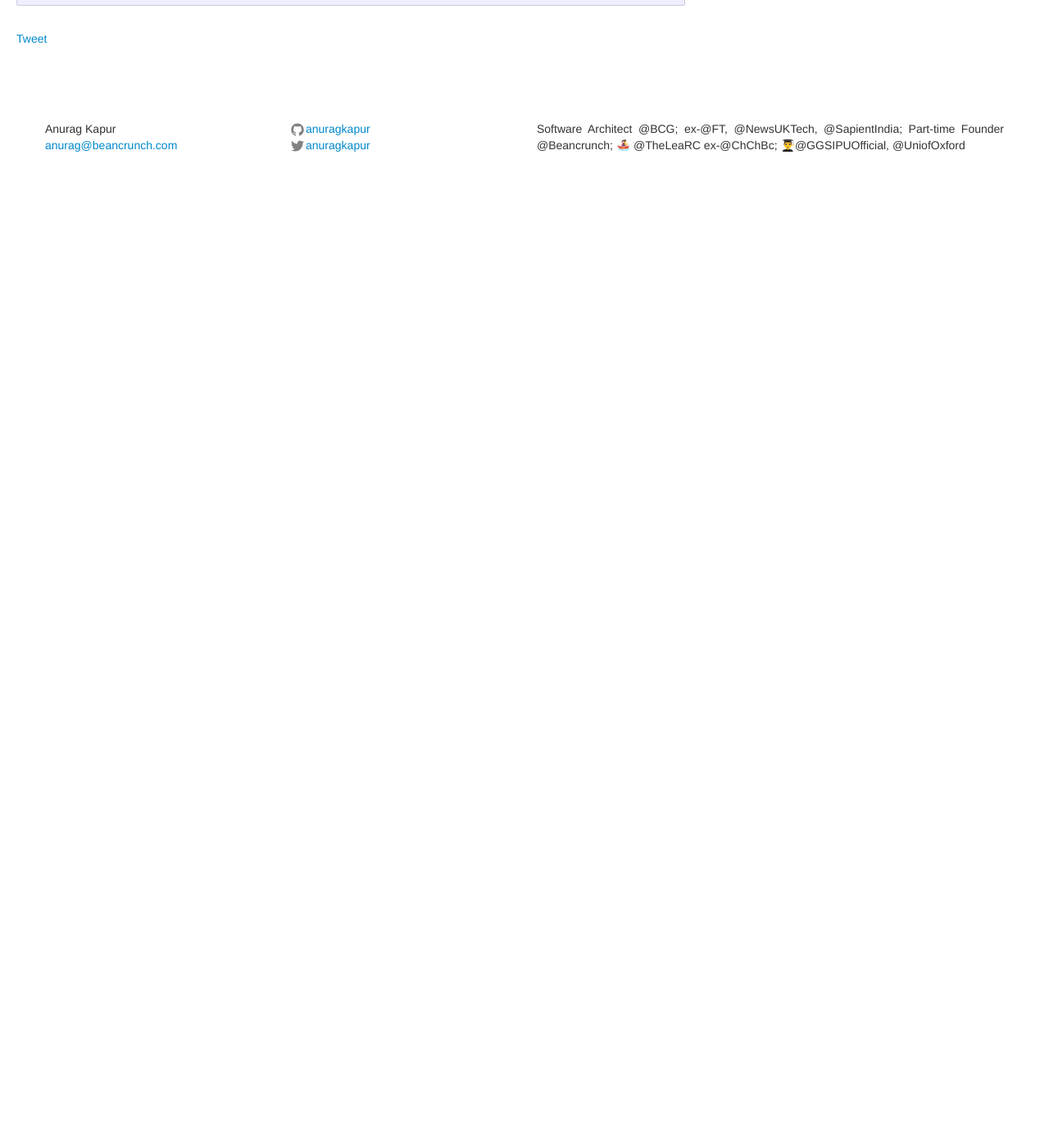
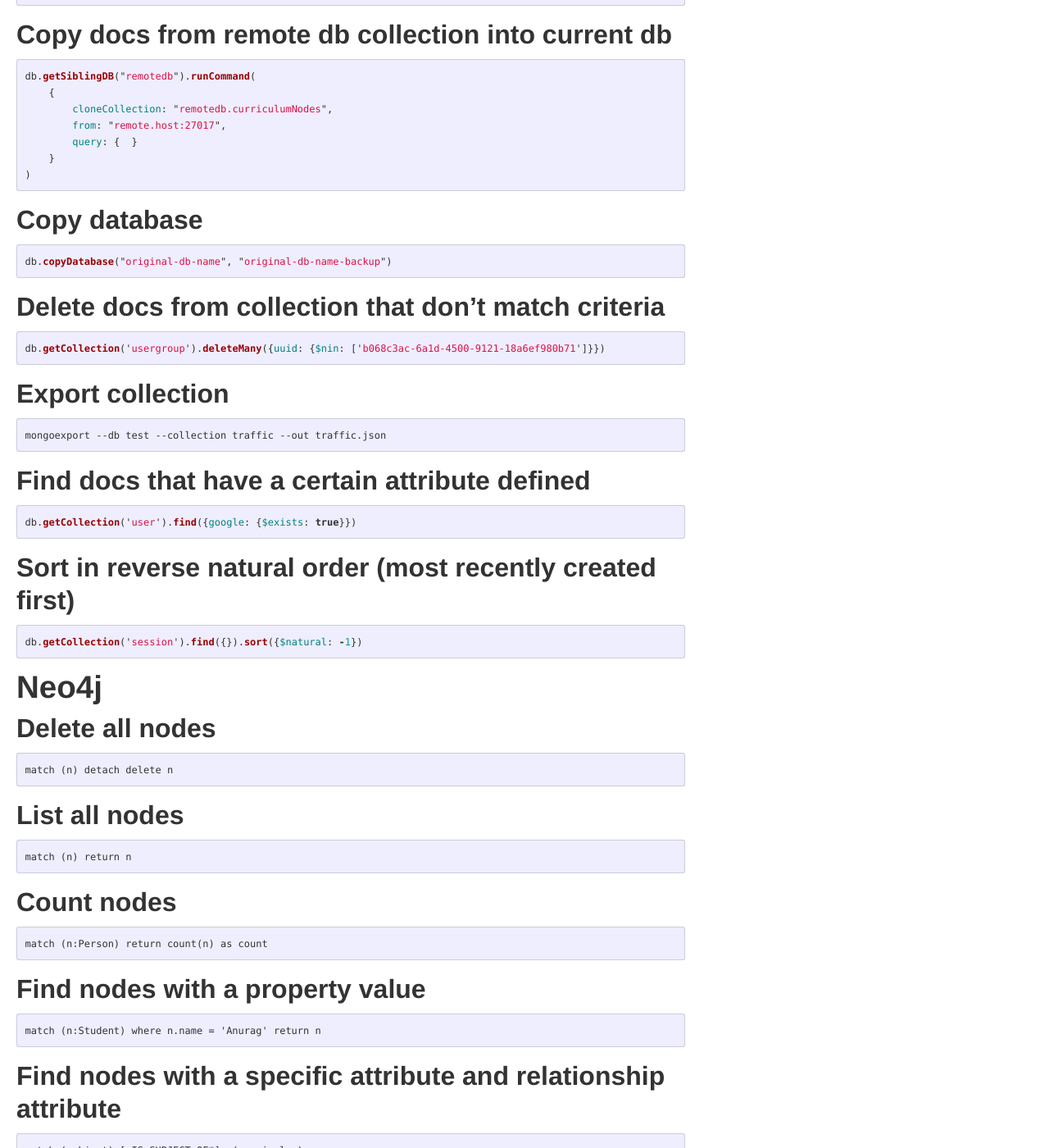
Before and after one commit to anuragkapur/anuragkapur.github.io, a Jekyll site: the page built from blog/cheat-sheets/_posts/2017-08-21-db-cheat-sheet.md, in a window 1280 px wide and 1400 px high, scrolled down 1870 px. Shown: the whole window at 82% size. Built offline with Jekyll 4.4.1, drawn with Linux system fonts in a browser that asks for light colours; comment, search, counter and statistics services are not loaded; before the commit the page ends 2077 px from its top, so only the background shows below that; some of the changed text lies outside the part shown.

Commit message:
Add mongod copy db + a bunch of neo4j commands

````diff
--- a/blog/cheat-sheets/_posts/2017-08-21-db-cheat-sheet.md
+++ b/blog/cheat-sheets/_posts/2017-08-21-db-cheat-sheet.md
@@ -86,3 +86,83 @@
 system.users
 system.version
 ```
+
+## Copy docs from remote db collection into current db
+```javascript
+db.getSiblingDB("remotedb").runCommand(
+    {
+        cloneCollection: "remotedb.curriculumNodes",
+        from: "remote.host:27017",
+        query: {  }
+    }
+)
+```
+
+## Copy database
+```javascript
+db.copyDatabase("original-db-name", "original-db-name-backup")
+```
+
+## Delete docs from collection that don't match criteria
+```javascript
+db.getCollection('usergroup').deleteMany({uuid: {$nin: ['b068c3ac-6a1d-4500-9121-18a6ef980b71']}})
+```
+
+## Export collection
+```
+mongoexport --db test --collection traffic --out traffic.json
+```
+
+## Find docs that have a certain attribute defined
+```javascript
+db.getCollection('user').find({google: {$exists: true}})
+```
+
+## Sort in reverse natural order (most recently created first)
+```javascript
+db.getCollection('session').find({}).sort({$natural: -1})
+```
+
+# Neo4j
+## Delete all nodes
+```
+match (n) detach delete n
+```
+
+## List all nodes
+```
+match (n) return n
+```
+
+## Count nodes
+```
+match (n:Person) return count(n) as count
+```
+
+## Find nodes with a property value
+```
+match (n:Student) where n.name = 'Anurag' return n
+```
+
+## Find nodes with a specific attribute and relationship attribute
+```
+match (subject)-[:IS_SUBJECT_OF*]->(curriculum)
+where
+curriculum.name='Philippines Curriculum' and
+subject.importKey='29/05/19 philippines curriculum'
+return subject
+```
+
+## Find nodes with a specific attribute and a path (of may length 3) to a node with certain attribute
+```
+match (n)-[*0..3]->(curriculum:Curriculum)
+where
+curriculum.name='Philippines Curriculum' and
+n.importKey='29/05/19 philippines curriculum'
+detach delete n
+```
+OR
+```
+match(n { importKey:"29/05/19 philippines curriculum"}) - [* 0..3] -> (curriculum: Curriculum {uuid:"lol"})
+detach delete n
+```
````
